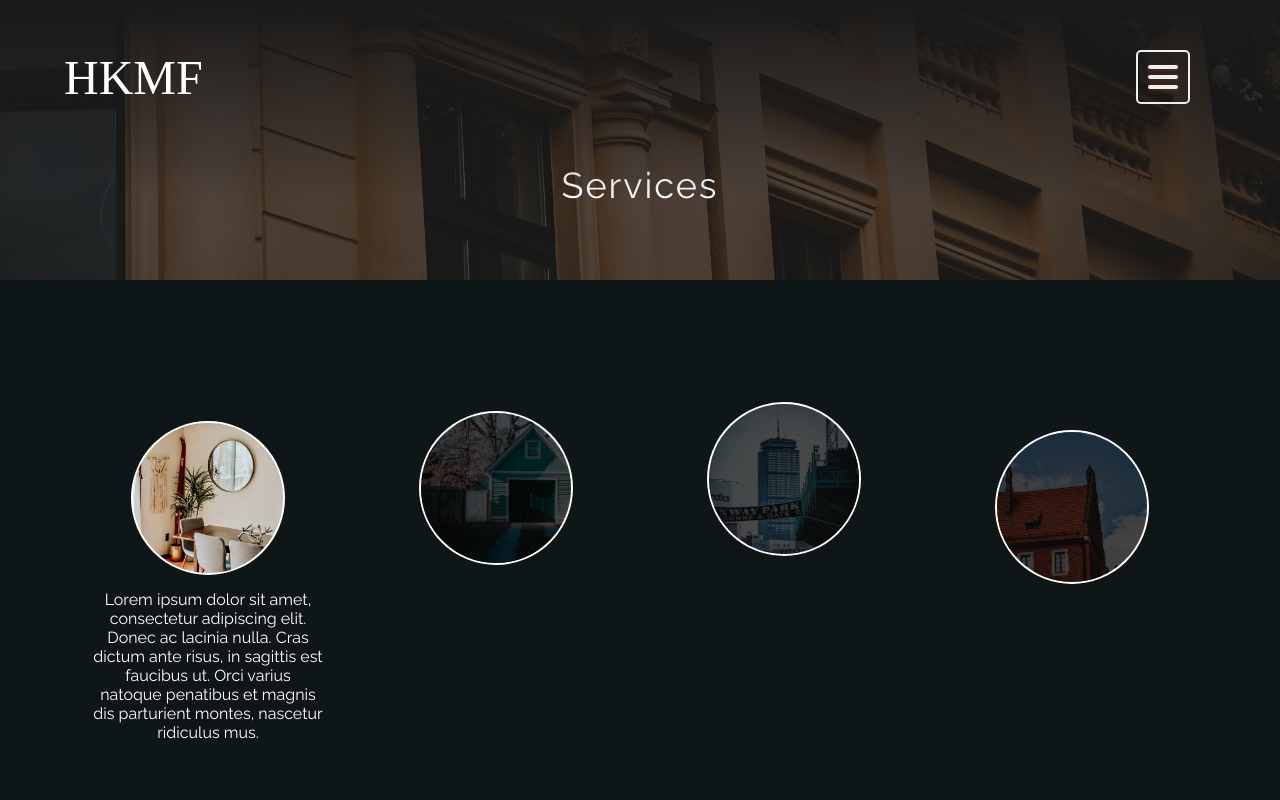
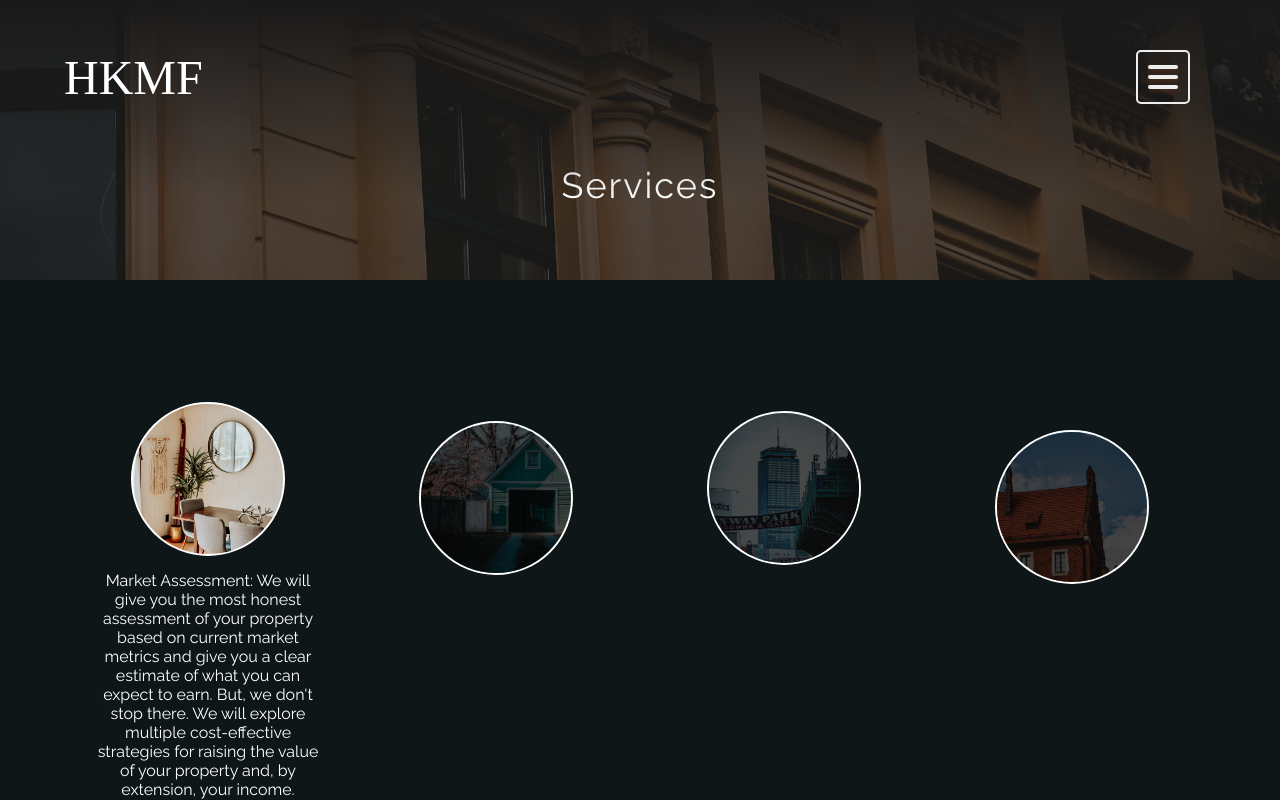
Before and after one commit to joshuakerndev/hkmf-property-management, a React (Create React App) app: page /services in a window 1280 px wide. Built offline with nearby package versions, Linux system fonts and the light colour scheme.

Commit message:
Update with real text

```diff
--- a/src/Components/AboutPage/AboutPage.jsx
+++ b/src/Components/AboutPage/AboutPage.jsx
@@ -31,7 +31,7 @@ const AboutPage = () => {
                                 : "AboutText"
                             }
                         >
-                            Lorem ipsum dolor sit amet, consectetur adipiscing elit. Pellentesque porta leo quis nunc malesuada, ac egestas eros pulvinar. Mauris mattis faucibus libero ultrices faucibus. Mauris feugiat sodales purus, ut accumsan nisl varius malesuada. Duis consectetur pretium tincidunt. Sed non malesuada libero. Donec tempus scelerisque ultricies. Morbi mattis turpis ut lacus vestibulum imperdiet. Maecenas sapien purus, fringilla nec mi sed, feugiat aliquam metus.
+                            Fiona is the heart of HKMF. With over two decades of experience as a real estate developer, she has from 2018 led HKMF in the cities of Boston and Las Vegas, managing up to 65 units concurrently throughout the area. Through dilligence and a hands-on philosophy, she ensures that every unit we partner with is both protected and runs smoothly for maximum effectiveness. Her bold, no-nonsense system of direct management leverages both the newest in cutting-edge technology and the tradition of an honest work ethic in order to cut costs, save time, and ensure a consistent high-quality result that is in line with the values and ethic that drive us to success.
                         </p>
                     </div>
                 </div>
--- a/src/Components/ServicesCircle/ServicesCircle.jsx
+++ b/src/Components/ServicesCircle/ServicesCircle.jsx
@@ -1,7 +1,7 @@
 import React from 'react';
 import './ServicesCircle.scss';
 
-const ServicesCircle = () => {
+const ServicesCircle = ({ currentCircle }) => {
     return (
         <div className="ServicesCircle">
             <div className={
--- a/src/Components/ServicesModal/ServicesModal.jsx
+++ b/src/Components/ServicesModal/ServicesModal.jsx
@@ -7,6 +7,7 @@ import DialogContent from '@material-ui/core/DialogContent';
 import DialogContentText from '@material-ui/core/DialogContentText';
 import DialogTitle from '@material-ui/core/DialogTitle';
 import { Link } from 'react-router-dom';
+import Typography from '@material-ui/core/Typography';
 
 const ServicesModal = ({open, handleClose}) => {
     return (
@@ -26,7 +27,9 @@ const ServicesModal = ({open, handleClose}) => {
                 <DialogActions>
                 <Button onClick={handleClose} variant="outlined" color="primary">
                     <Link className="KnowMoreLink" to='/contact'>
-                        I Want to Know More!
+                        <Typography color="primary">
+                            I Want to Know More!
+                        </Typography>
                     </Link>
                 </Button>
                 </DialogActions>
--- a/src/Components/ServicesModal/ServicesModal.scss
+++ b/src/Components/ServicesModal/ServicesModal.scss
@@ -2,5 +2,4 @@
     width: 100%;
     height: 100%;
     text-decoration: none;
-    color: black;
 }
--- a/src/Components/ServicesPage/SERVICES_PAGE_TEXT.js
+++ b/src/Components/ServicesPage/SERVICES_PAGE_TEXT.js
@@ -1,8 +1,8 @@
 const SERVICES_PAGE_TEXT = [
-    'Lorem ipsum dolor sit amet, consectetur adipiscing elit. Donec ac lacinia nulla. Cras dictum ante risus, in sagittis est faucibus ut. Orci varius natoque penatibus et magnis dis parturient montes, nascetur ridiculus mus.',
-    'Lorem ipsum dolor sit amet, consectetur adipiscing elit. Pellentesque fringilla, purus at viverra mollis, magna dui sodales neque, eget lacinia odio risus sed tortor. Vestibulum ante ipsum primis in faucibus orci luctus et ultrices posuere cubilia curae.',
-    'Lorem ipsum dolor sit amet, consectetur adipiscing elit. Aliquam condimentum dapibus volutpat. Mauris vitae nunc posuere, commodo quam eu, elementum arcu. Aenean sem metus, tincidunt sit amet fermentum consequat, finibus vestibulum neque.',
-    'Lorem ipsum dolor sit amet, consectetur adipiscing elit. Integer eget libero vestibulum, blandit sapien vel, vehicula justo. Fusce nunc enim, efficitur ut massa a, gravida vestibulum felis.'
+    "Market Assessment: We will give you the most honest assessment of your property based on current market metrics and give you a clear estimate of what you can expect to earn. But, we don't stop there. We will explore multiple cost-effective strategies for raising the value of your property and, by extension, your income.",
+    "Tenant Placement: We work dilligently to ensure your property will not sit vacant. Our networking team will generate consistent new leads and prospective tenants, and our marketing team will use our staging and photographic expertise to ensure your property truly shines.",
+    "Flexibility: Whether you are a traditional landlord with a single-family house, a short-term rental owner, or a multi-family, multi-unit operator, we will tailor our methods to ensure you can achieve the most cost-effective solutions while maintaining the highest quality, aesthetically-pleasing property on the market.",
+    "Maintenance: Rest easy, knowing that you are in good hands. When the unexpected occurs, we pride ourselves on our fast, responsive solutions to whatever problem may arise. We regularly check up on your property to ensure it is receiving the care it deserves."
 ];
 
 export default SERVICES_PAGE_TEXT;
```
